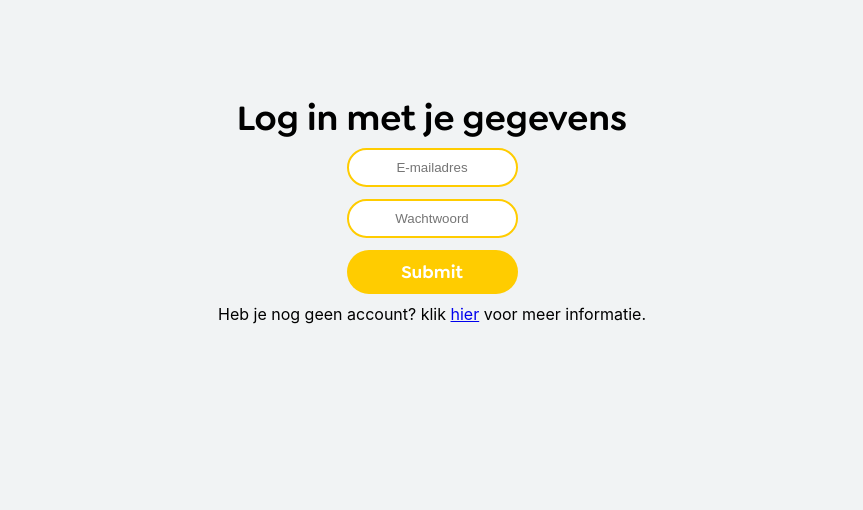
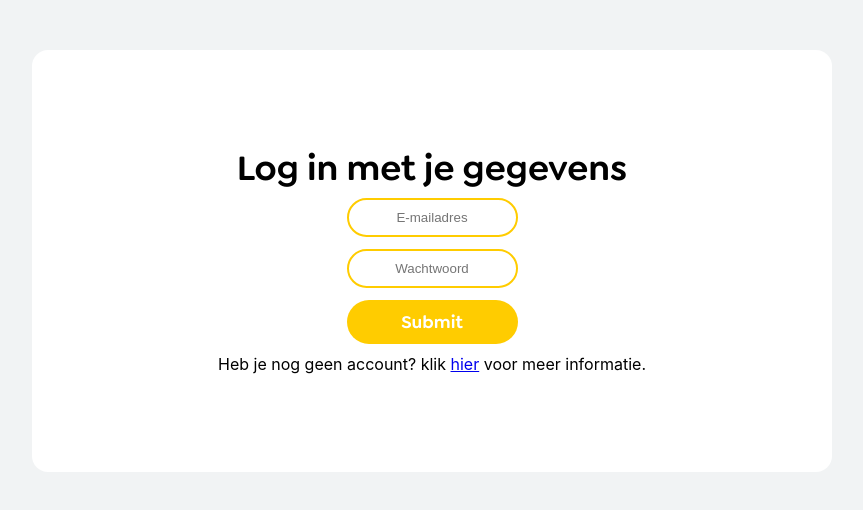
Before and after one commit to Techdemo/clientProvreed, a React (Create React App) app: page /login in a window 1280 px wide. Shown: the top 510 px of the page, without its empty margins (208-1071 px from the left). Built offline with nearby package versions, Linux system fonts and the light colour scheme.

Commit message:
added LoginCard styled componend to Login

```diff
--- a/src/pages/Login/index.js
+++ b/src/pages/Login/index.js
@@ -1,5 +1,5 @@
 import React from 'react'
-import { Title, Flexbar, Form, InputSubmit, InputFields, NoAccount } from './styled'
+import { Title, Flexbar, Form, InputSubmit, InputFields, NoAccount, LoginCard } from './styled'
 
 import { useForm } from "react-hook-form";
 
@@ -9,6 +9,7 @@ const LoginPage = () => {
 
  return (
     <>
+    <LoginCard>
       <Flexbar>
         <Title>Log in met je gegevens</Title>
         <Form onSubmit={handleSubmit(onSubmit)}>
@@ -18,6 +19,7 @@ const LoginPage = () => {
         </Form>
         <NoAccount>Heb je nog geen account? klik <a href='#'>hier</a> voor meer informatie.</NoAccount>
       </Flexbar>
+      </LoginCard>
     </>
   )
 }
--- a/src/pages/Login/styled.js
+++ b/src/pages/Login/styled.js
@@ -56,3 +56,10 @@ export const NoAccount = styled.p`
   text-align: center;
   margin-top: 12px;
 `;
+
+export const LoginCard = styled.div`
+  background-color: white;
+  width: 800px;
+  margin: 50px auto auto auto;
+  border-radius: 16px;
+`;
```
